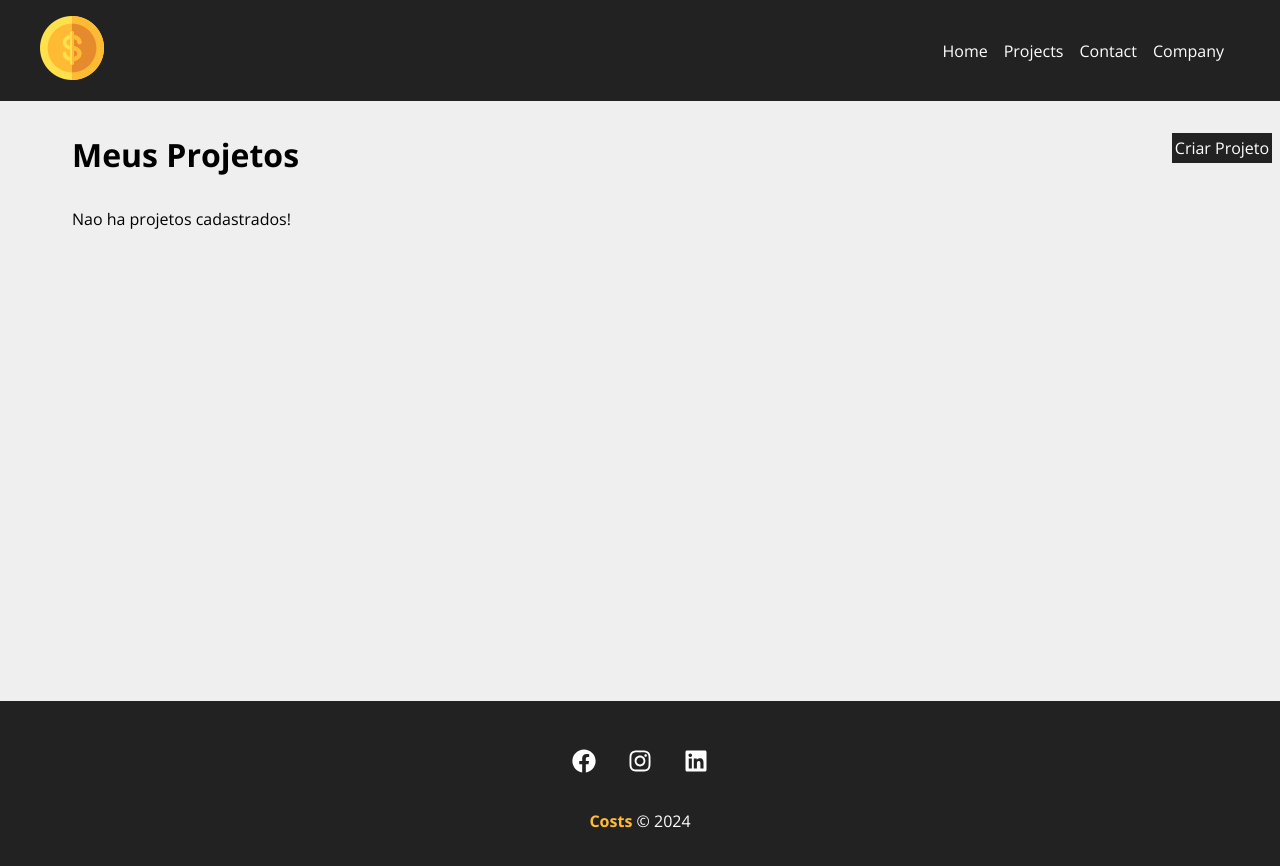
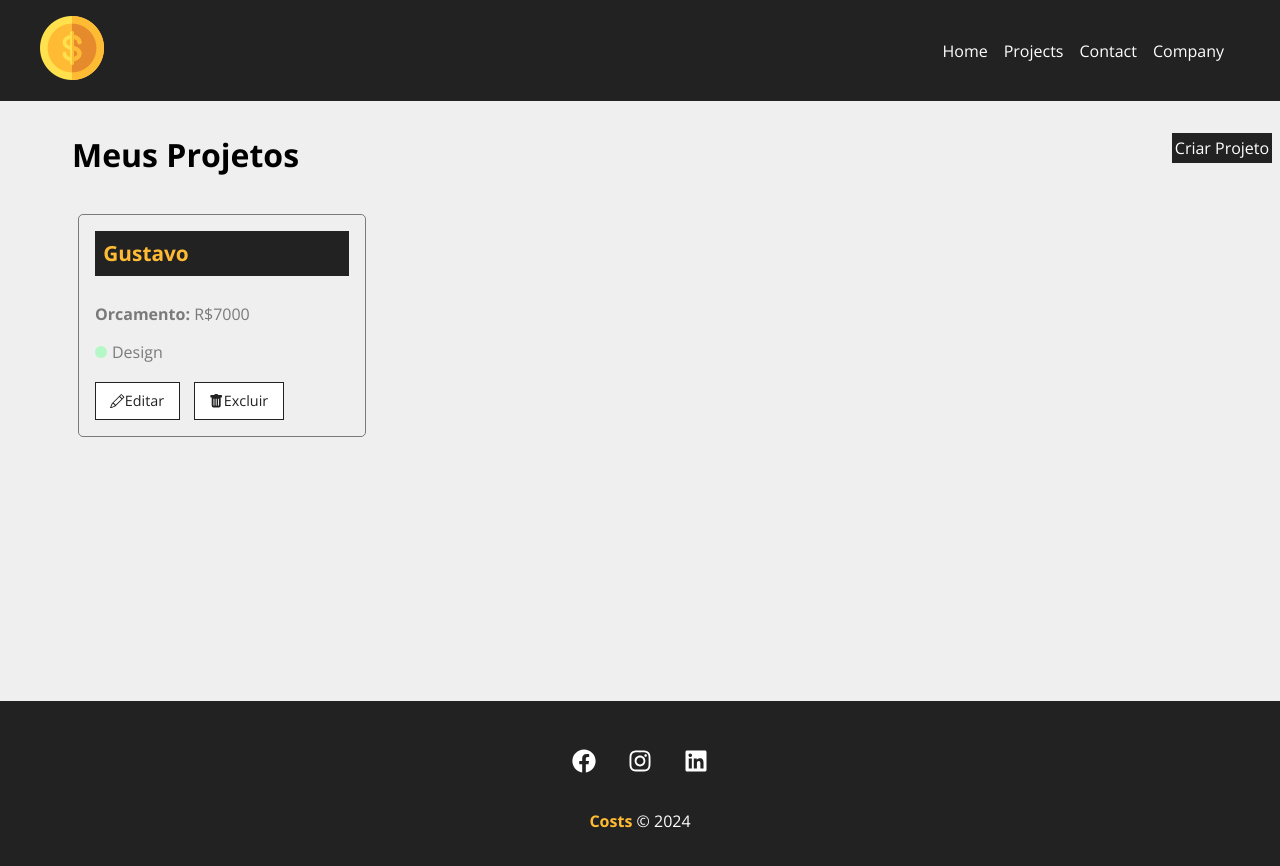
Before and after one commit to gustavobanares/Costs, a React (Create React App) app in the folder costs/: page /projects in a window 1280 px wide. Shown: the top 866 px of the page. Built offline with nearby package versions, Linux system fonts and the light colour scheme; data requests are answered from the project's data file.

Commit message:
Data edit page

```diff
--- a/costs/db.json
+++ b/costs/db.json
@@ -1,5 +1,17 @@
 {
-  "projects": [],
+  "projects": [
+    {
+      "id": "e337",
+      "name": "Gustavo",
+      "budget": "7000",
+      "category": {
+        "id": "3",
+        "name": "Design"
+      },
+      "cost": 0,
+      "services": []
+    }
+  ],
   "categories": [
     {
       "id": "1",
--- a/costs/src/App.js
+++ b/costs/src/App.js
@@ -4,6 +4,7 @@
 import Company from './components/pages/Company';
 import NewProject from './components/pages/NewProject';
 import Projects from './components/pages/Projects';
+import Project from './components/pages/Project';
 
 import Container from './components/layout/Container';
 import Navbar from './components/layout/Navbar'
@@ -23,6 +24,7 @@
         <Route path="/company" element= {< Company />}/>
         <Route path="/contact" element= {< Contact />}/>
         <Route path="/newproject" element= {< NewProject />}/>
+        <Route path="/project/:id" element= {< Project />}/>
       </Routes>
       </Container>
 
--- /dev/null
+++ b/costs/src/components/pages/Project.js
@@ -0,0 +1,35 @@
+import styles from './Project.module.css'
+
+import { useParams } from 'react-router-dom'
+import { useState, useEffect } from 'react'
+
+function Project(){
+
+    const {id} = useParams()
+
+    const [project,setProject] = useState([])
+
+    useEffect(() => {
+
+        fetch(`http://localhost:5000/projects/${id}`,{
+            method:'GET',
+            headers: {
+                'Content-type': 'application/json',
+            },
+
+        }).then(resp => resp.json())
+        .then((data) => {
+            setProject(data)
+        })
+        .catch(err => console.log)
+
+    }, [id])
+
+    return(
+        <div>
+            <p>{project.name}</p>
+        </div>
+    )
+}
+
+export default Project
--- a/costs/src/components/project/ProjectCard.js
+++ b/costs/src/components/project/ProjectCard.js
@@ -22,7 +22,7 @@
                 <span className={`${styles[category.toLowerCase()]}`}></span> {category}
             </p>
             <div className={styles.project_card_actions}>
-                <Link to='/'>
+                <Link to={`/project/${id}`}>
                     <BsPencil /> Editar
                 </Link>
                 <button onClick={remove}>
```
Also changed, not shown: costs/src/components/pages/Project.module.css (added).
